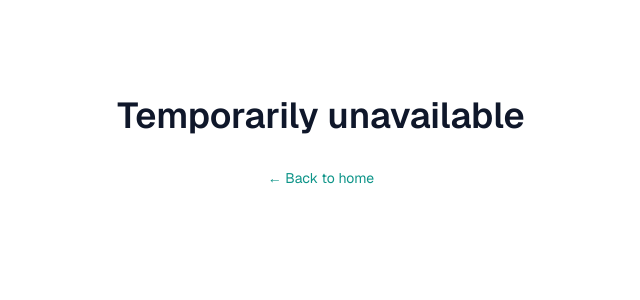
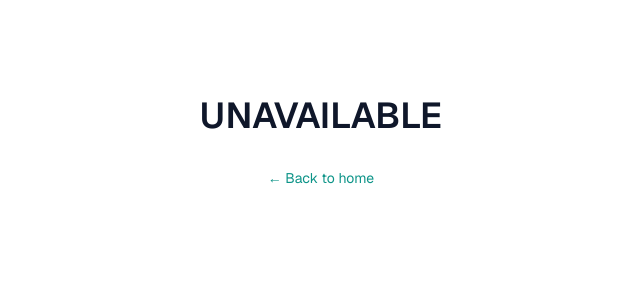
Before and after one commit to rohankhullar24-oss/product-with-rohan, a Next.js app: page /handbook in a window 1280 px wide. Shown: the top 300 px of the page, without its empty margins (319-959 px from the left). Built offline with nearby package versions, Linux system fonts and the light colour scheme.

Commit message:
Simplify unavailable page heading to just "UNAVAILABLE"

```diff
--- a/src/app/handbook/page.tsx
+++ b/src/app/handbook/page.tsx
@@ -12,7 +12,7 @@ export default function HandbookPage() {
     <main className="flex-1 bg-white dark:bg-slate-950 px-6 py-16 sm:py-24">
       <div className="mx-auto max-w-2xl text-center">
         <h1 className="text-3xl font-semibold text-navy dark:text-white sm:text-4xl">
-          Temporarily unavailable
+          UNAVAILABLE
         </h1>
         <Link href="/" className="mt-8 inline-block text-sm text-accent hover:underline">
           ← Back to home
```
